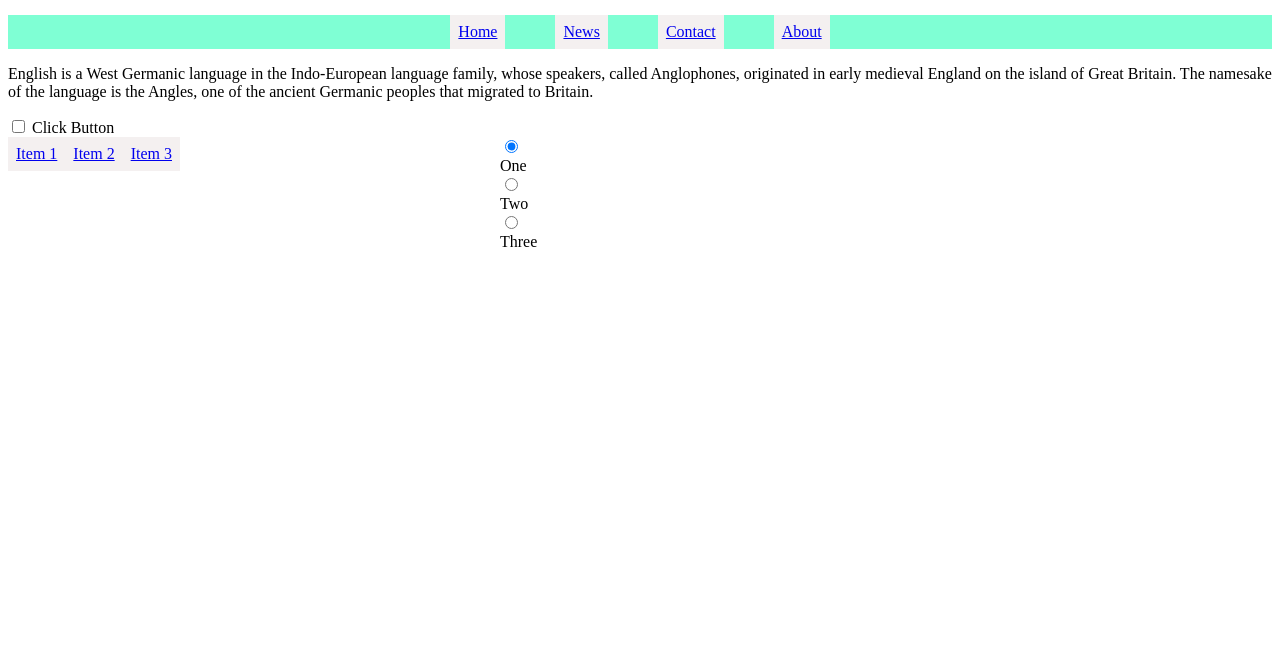
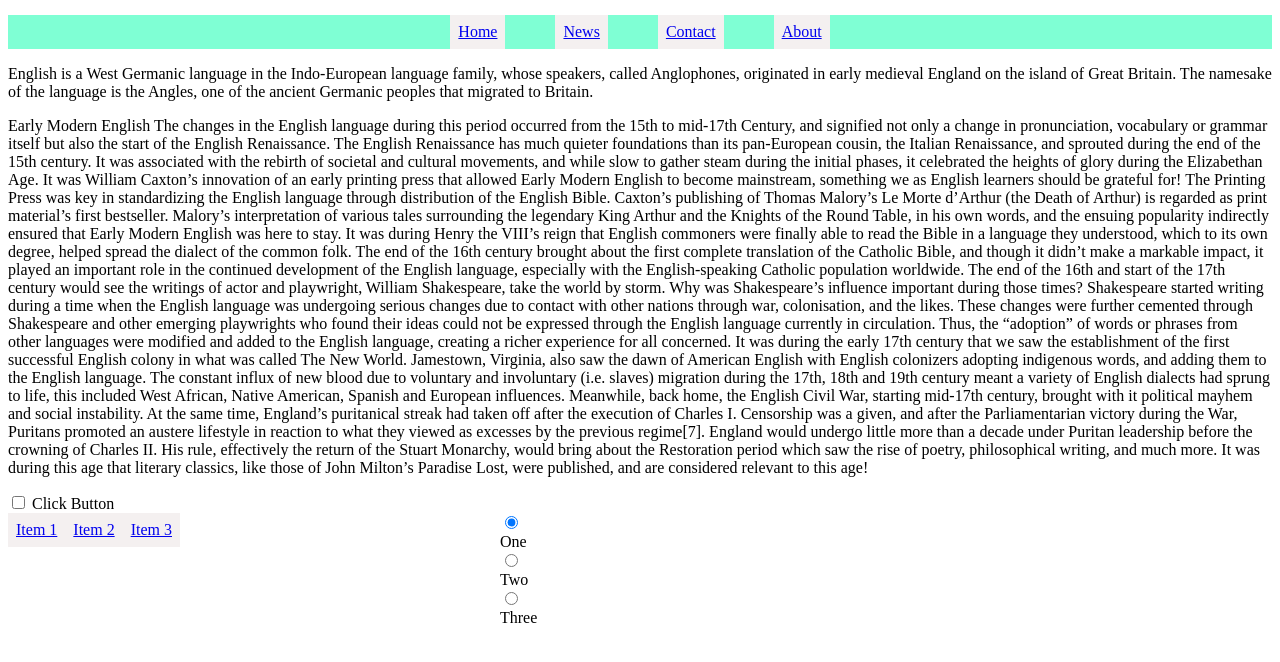
Before and after one commit to masuma011/repository-two, a plain HTML site: page index.html in a window 1280 px wide. Drawn offline with Linux system fonts and the light colour scheme.

Commit message:
a new paragraph about Early Modern English added

```diff
--- a/index.html
+++ b/index.html
@@ -56,9 +56,62 @@
             one of the ancient Germanic peoples that migrated to Britain.</p>
     </div>
 
-   <p>
+    <p>
+        Early Modern English
 
-   </p>
+        The changes in the English language during this period occurred from the 15th to mid-17th Century, and signified
+        not only a change in pronunciation, vocabulary or grammar itself but also the start of the English Renaissance.
+
+        The English Renaissance has much quieter foundations than its pan-European cousin, the Italian Renaissance, and
+        sprouted during the end of the 15th century. It was associated with the rebirth of societal and cultural
+        movements, and while slow to gather steam during the initial phases, it celebrated the heights of glory during
+        the Elizabethan Age.
+
+        It was William Caxton’s innovation of an early printing press that allowed Early Modern English to become
+        mainstream, something we as English learners should be grateful for! The Printing Press was key in standardizing
+        the English language through distribution of the English Bible.
+
+        Caxton’s publishing of Thomas Malory’s Le Morte d’Arthur (the Death of Arthur) is regarded as print material’s
+        first bestseller. Malory’s interpretation of various tales surrounding the legendary King Arthur and the Knights
+        of the Round Table, in his own words, and the ensuing popularity indirectly ensured that Early Modern English
+        was here to stay.
+
+        It was during Henry the VIII’s reign that English commoners were finally able to read the Bible in a language
+        they understood, which to its own degree, helped spread the dialect of the common folk.
+
+        The end of the 16th century brought about the first complete translation of the Catholic Bible, and though it
+        didn’t make a markable impact, it played an important role in the continued development of the English language,
+        especially with the English-speaking Catholic population worldwide.
+
+        The end of the 16th and start of the 17th century would see the writings of actor and playwright, William
+        Shakespeare, take the world by storm.
+
+        Why was Shakespeare’s influence important during those times? Shakespeare started writing during a time when the
+        English language was undergoing serious changes due to contact with other nations through war, colonisation, and
+        the likes. These changes were further cemented through Shakespeare and other emerging playwrights who found
+        their ideas could not be expressed through the English language currently in circulation. Thus, the “adoption”
+        of words or phrases from other languages were modified and added to the English language, creating a richer
+        experience for all concerned.
+
+        It was during the early 17th century that we saw the establishment of the first successful English colony in
+        what was called The New World. Jamestown, Virginia, also saw the dawn of American English with English
+        colonizers adopting indigenous words, and adding them to the English language.
+
+        The constant influx of new blood due to voluntary and involuntary (i.e. slaves) migration during the 17th, 18th
+        and 19th century meant a variety of English dialects had sprung to life, this included West African, Native
+        American, Spanish and European influences.
+
+        Meanwhile, back home, the English Civil War, starting mid-17th century, brought with it political mayhem and
+        social instability. At the same time, England’s puritanical streak had taken off after the execution of Charles
+        I. Censorship was a given, and after the Parliamentarian victory during the War, Puritans promoted an austere
+        lifestyle in reaction to what they viewed as excesses by the previous regime[7]. England would undergo little
+        more than a decade under Puritan leadership before the crowning of Charles II. His rule, effectively the return
+        of the Stuart Monarchy, would bring about the Restoration period which saw the rise of poetry, philosophical
+        writing, and much more.
+
+        It was during this age that literary classics, like those of John Milton’s Paradise Lost, were published, and
+        are considered relevant to this age!
+    </p>
 
     <div class="btn has-drop-menu">
         <input type="checkbox" id="button-click-1" class="drop-menu-input">
```
